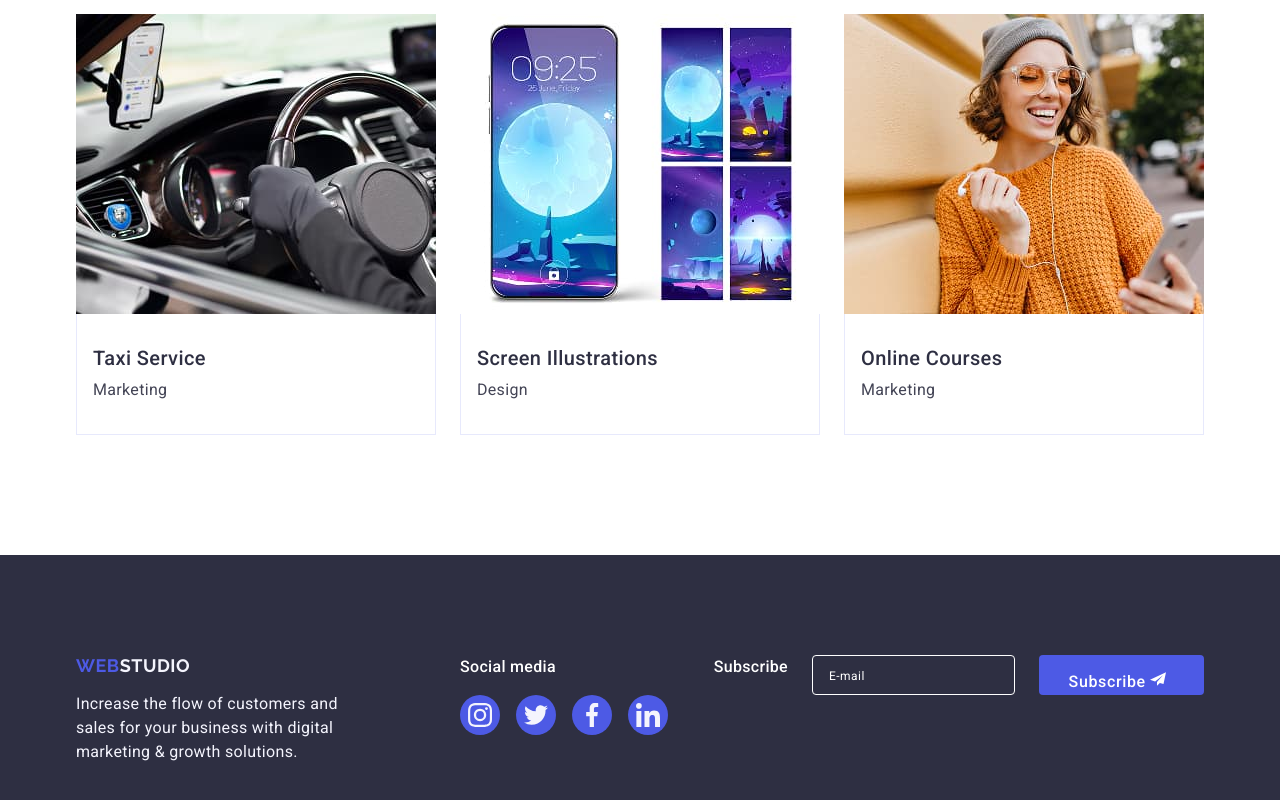
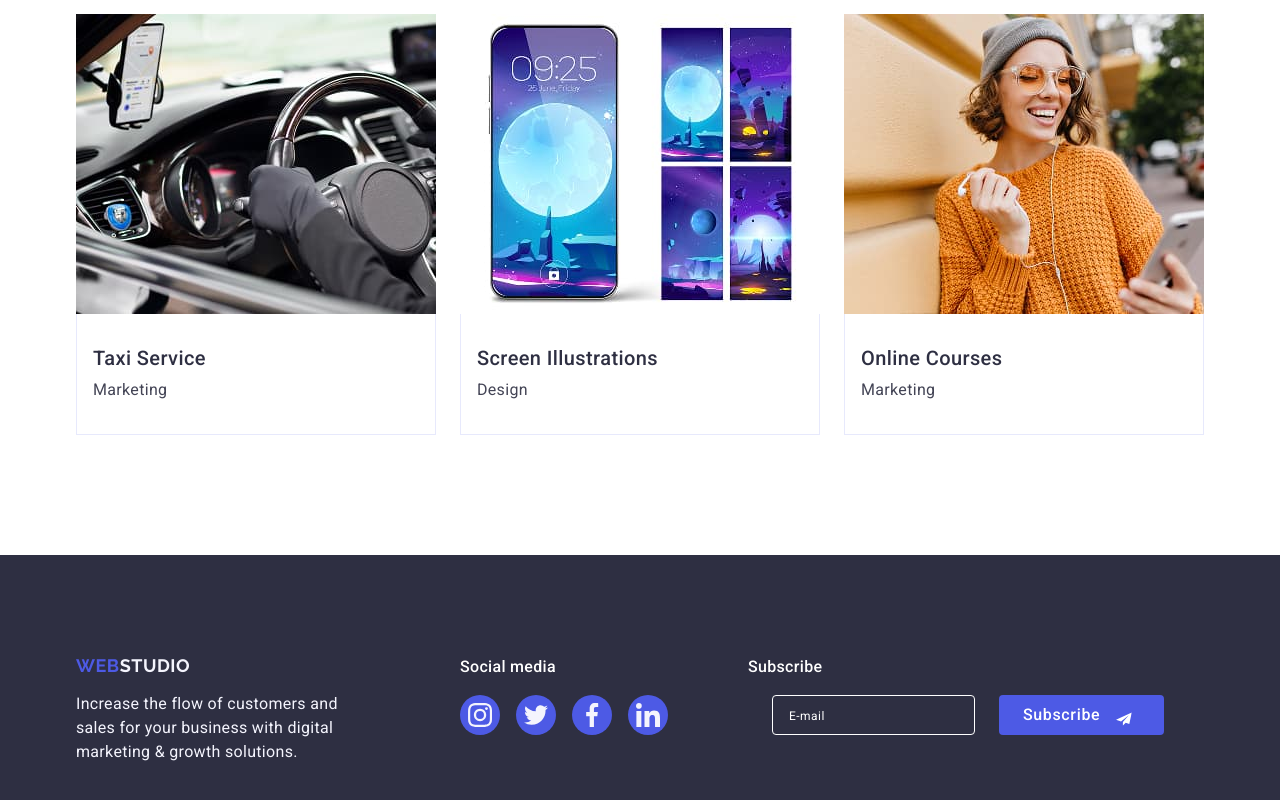
Before and after one commit to Olesa-GoIt/goit-markup-hw-05, a plain HTML site: page index.html in a window 1280 px wide. Shown: the part 2604-3404 px from the top of the page. Drawn offline with nearby package versions, Linux system fonts and the light colour scheme.

Commit message:
footer s

```diff
--- a/css/styles.css
+++ b/css/styles.css
@@ -474,6 +474,10 @@ button {
 }
 
 .footer-subscribe {
+  margin-left: 80px;
+}
+
+.footer-form {
   display: flex;
   margin-left: auto;
   gap: 24px;
@@ -528,7 +532,9 @@ button {
   height: 40px;
   color: #fff;
   background-color: #4d5ae5;
-  display: block;
+  display: flex;
+  align-items: center;
+  justify-content: center;
   margin: auto;
   border: none;
   transition: background-color 250ms cubic-bezier(0.4, 0, 0.2, 1);
@@ -538,6 +544,7 @@ button {
   fill: #fff;
   padding-right: 8px;
   padding-top: 8px;
+  margin-left: 16px;
 }
 
 .footer-btn:hover,
--- a/index.html
+++ b/index.html
@@ -474,16 +474,16 @@
               class="footer-input"
               type="email"
               name="footer-user-email"
-              id="E-mail"
+              id="footer-user-email"
               placeholder="E-mail"
             />
+            <button class="footer-btn" type="button">
+              Subscribe
+              <svg class="footer-frame" width="24" height="24">
+                <use href="./images/icons.svg#icon-Frame"></use>
+              </svg>
+            </button>
           </form>
-          <button class="footer-btn" type="button">
-            Subscribe
-            <svg class="footer-frame" width="24" height="24">
-              <use href="./images/icons.svg#icon-Frame"></use>
-            </svg>
-          </button>
         </div>
       </div>
     </footer>
```
